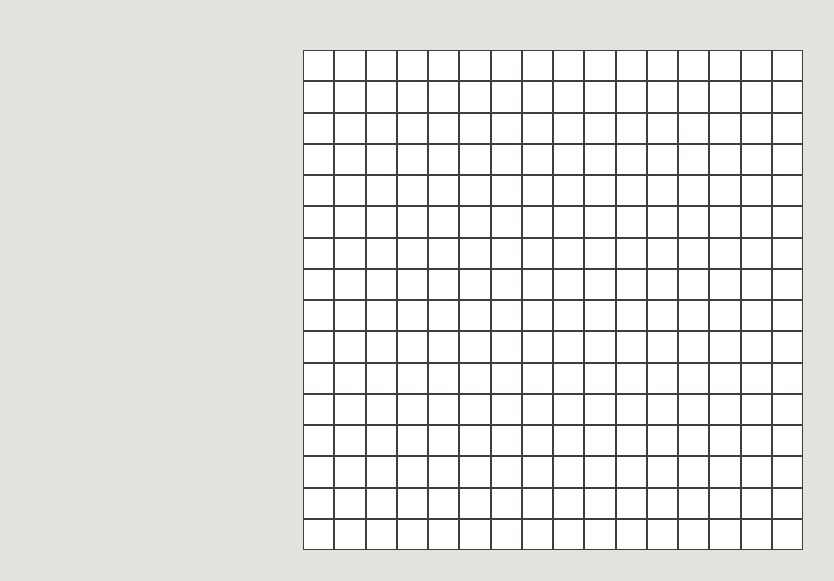
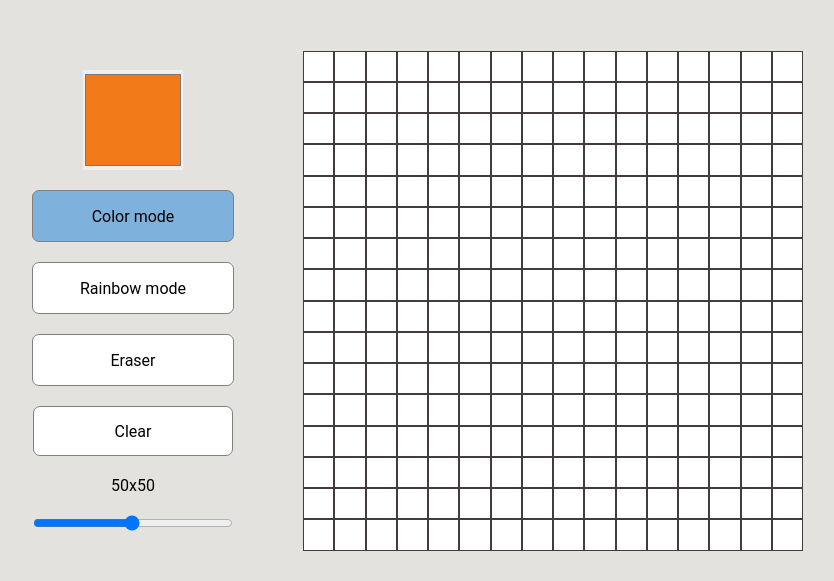
Before and after one commit to SenSlay/etch-a-sketch, a plain HTML site: page index.html in a window 1280 px wide. Shown: the part 145-726 px from the top of the page, without its empty margins (87-921 px from the left). Drawn offline with Linux system fonts and the light colour scheme.

Commit message:
Add buttons, color picker, and grid size slider and their styles. Change main display from flex to grid.

```diff
--- a/index.html
+++ b/index.html
@@ -14,6 +14,13 @@
 
     <div class="main">
         <div class="controls">
+            <input type="color" name="color-picker" id="color-picker" value="#f27a18">
+            <input type="radio" name="control-btn" id="color" checked><label for="color" class="radio-btn">Color mode</label>
+            <input type="radio" name="control-btn" id="rainbow"><label for="rainbow" class="radio-btn">Rainbow mode</label>
+            <input type="radio" name="control-btn" id="eraser"><label for="eraser" class="radio-btn">Eraser</label>
+            <button type="button" class="control-btn" id="clear"><label for="clear">Clear</label></button>
+            <p id="grid-size">50x50</p>
+            <input type="range" min="1" max="100" value="50" class="slider" id="grid-size-slider">
         </div>
 
         <div class="grid">
--- a/styles.css
+++ b/styles.css
@@ -20,8 +20,10 @@ body {
 }
 
 .main {
-    display: flex;
+    display: grid;
+    grid-template-columns: 1fr 1fr 1fr;
     padding: 20px 50px;
+    justify-content: center;
 }
 
 .footer {
@@ -31,6 +33,56 @@ body {
     margin-top: auto;
     padding: 20px 0px;
     gap: 5px;
+}
+
+.controls {
+    display: flex;
+    flex-direction: column;
+    gap: 20px;
+    justify-content: center;
+    align-items: center;
+    padding: 20px;
+}
+
+.control-btn {
+    height: 50px;
+    width: 200px;
+    cursor: pointer;
+    border-radius: 7px;
+    font-size: medium;
+    background-color: white;
+    border: 1px solid grey;
+}
+
+input[name="control-btn"] {
+    display: none;
+}
+
+.radio-btn {
+    font-size: medium;
+    display: flex;
+    height: 50px;
+    width: 200px;
+    justify-content: center;
+    align-items: center;
+    cursor: pointer;
+    border-radius: 7px;
+    background-color: white;
+    border: 1px solid grey;
+}
+
+input[name="control-btn"]:checked + .radio-btn {
+    background-color: #7EB2DD;
+}
+
+#color-picker {
+    height: 100px;
+    width: 100px;
+}
+
+.slider {
+    width: 200px;
+    cursor: pointer;
 }
 
 .grid {
```
